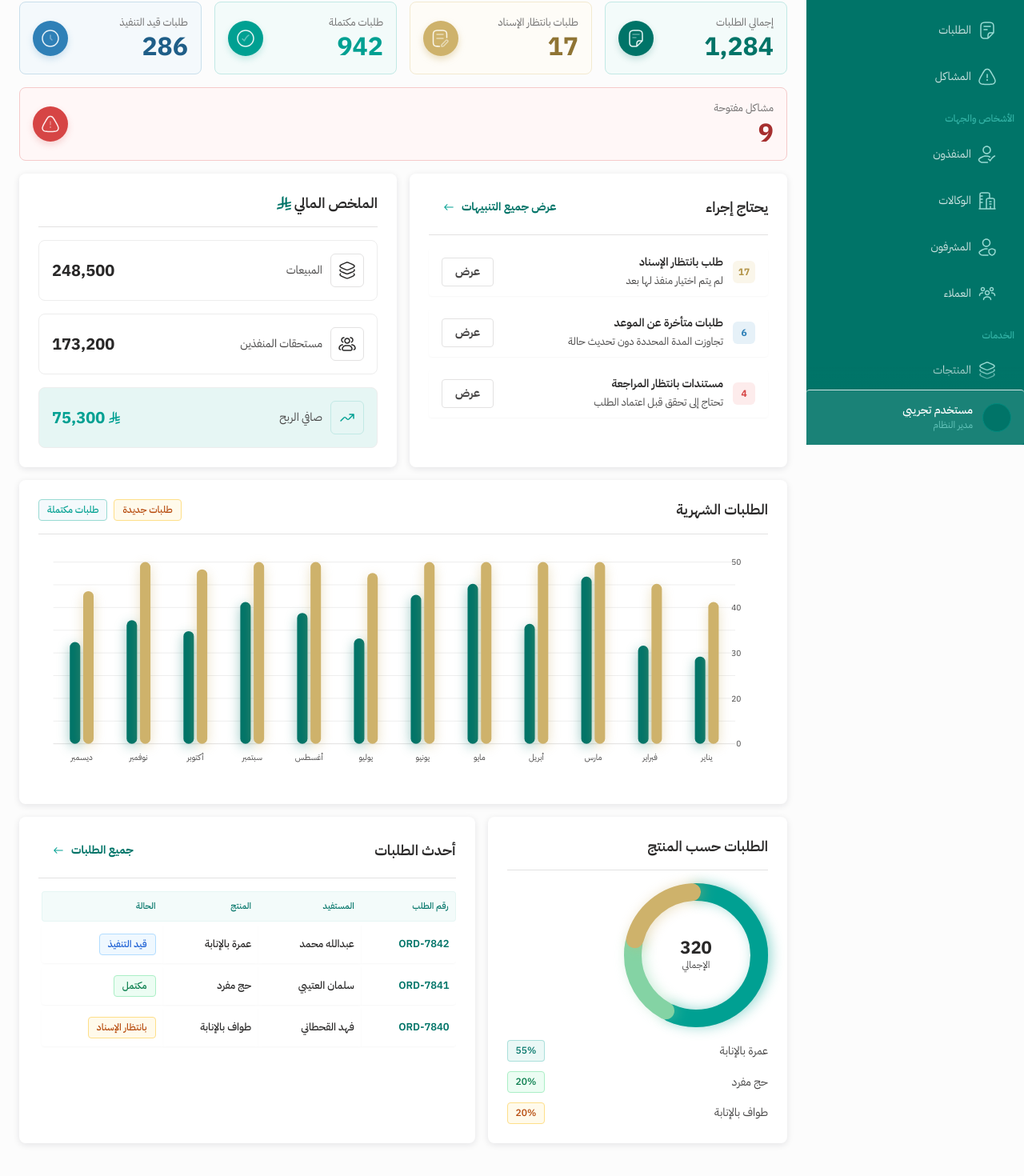
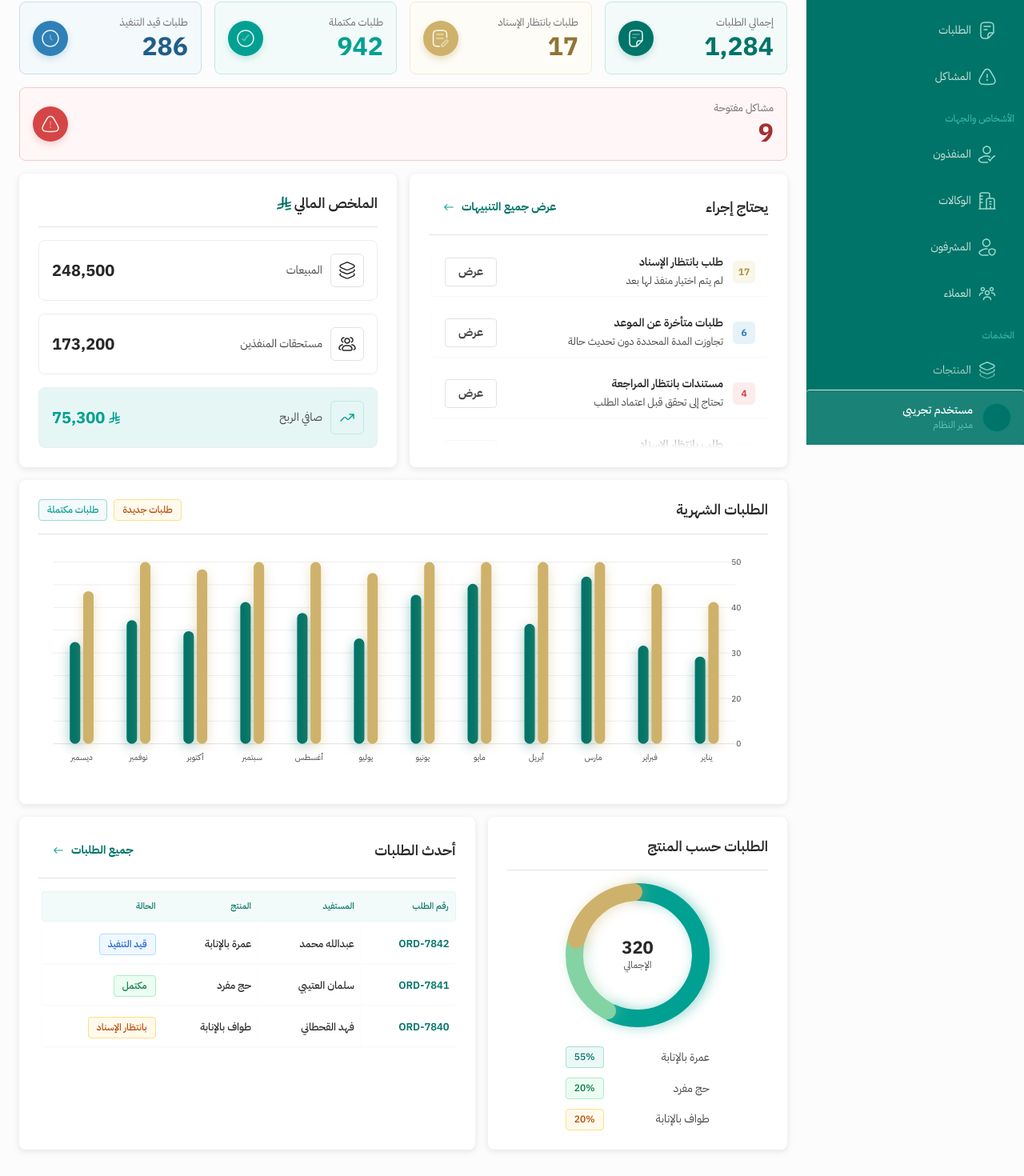
Before and after one commit to aljassemmalath/inaba, an Angular app: page /operations/home in a window 1280 px wide. Shown: the part 244-1714 px from the top of the page at 80% size. Built offline with nearby package versions, Linux system fonts and the light colour scheme.

Commit message:
Add scrollable duplicate action cards and center product donut layout

```diff
--- a/src/app/features/dashboard/components/orders-by-product-chart/orders-by-product-chart.component.scss
+++ b/src/app/features/dashboard/components/orders-by-product-chart/orders-by-product-chart.component.scss
@@ -1,6 +1,7 @@
-.donut-layout { display: flex; align-items: center; justify-content: space-between; gap: 16px; flex-wrap: wrap; }
+:host { display: flex; flex: 1 1 auto; align-items: center; justify-content: center; width: 100%; }
+.donut-layout { display: flex; align-items: center; justify-content: center; gap: 24px; flex-wrap: wrap; width: 100%; }
 .donut-visual { flex: 0 0 auto; }
-.donut-legend { display: flex; flex-direction: column; justify-content: center; gap: 12px; flex: 1 1 160px; }
+.donut-legend { display: flex; flex-direction: column; justify-content: center; gap: 12px; flex: 0 1 180px; }
 .legend-row { display: flex; align-items: center; gap: 10px; }
 .legend-label { font-size: var(--font-size-body-md); color: var(--text-secondary); flex: 1; }
 .donut-svg { display: block; max-width: 100%; height: auto; overflow: visible; }
@@ -12,6 +13,5 @@
 .donut-total { font-size: 22px; font-weight: 700; fill: var(--text-primary); font-family: var(--font-family-base); }
 .donut-sub { font-size: 12px; fill: var(--text-secondary); font-family: var(--font-family-base); }
 @media (max-width: 575.98px) {
-  .donut-layout { justify-content: center; }
   .donut-legend { flex: 1 1 100%; }
 }
--- a/src/app/features/dashboard/pages/home/home.component.html
+++ b/src/app/features/dashboard/pages/home/home.component.html
@@ -29,10 +29,13 @@
             <span>عرض جميع التنبيهات</span>
             <img src="assets/images/svg/Buttons/arrow-left.svg" alt="" aria-hidden="true" />
           </a>
-          <div class="d-flex flex-column gap-3">
-            @for (alert of alerts; track alert.title) {
-              <app-alert-card [count]="alert.count" [title]="alert.title" [description]="alert.description" [tone]="alert.tone" variant="elevated" modifierClass="dashboard-alert" />
-            }
+          <div class="alerts-scroll-wrap">
+            <div class="alerts-scroll d-flex flex-column gap-3">
+              @for (alert of alerts; track $index) {
+                <app-alert-card [count]="alert.count" [title]="alert.title" [description]="alert.description" [tone]="alert.tone" variant="elevated" modifierClass="dashboard-alert" />
+              }
+            </div>
+            <div class="alerts-scroll-fade" aria-hidden="true"></div>
           </div>
         </app-content-card>
       </div>
--- a/src/app/features/dashboard/pages/home/home.component.scss
+++ b/src/app/features/dashboard/pages/home/home.component.scss
@@ -67,6 +67,30 @@
 .riyal-title { width: 18px; height: 18px; display: inline-block; object-fit: contain; }
 .chart-header-badges { display: inline-flex; align-items: center; gap: 8px; flex-wrap: wrap; }
 
+.alerts-scroll-wrap {
+  position: relative;
+  display: flex;
+  flex: 1 1 0;
+  min-height: 0;
+}
+.alerts-scroll {
+  flex: 1 1 auto;
+  min-height: 0;
+  overflow-y: auto;
+  padding-inline-end: 4px;
+  padding-block-end: 4px;
+  scrollbar-width: thin;
+}
+.alerts-scroll app-alert-card { flex-shrink: 0; }
+.alerts-scroll-fade {
+  position: absolute;
+  inset-inline: 0;
+  bottom: 0;
+  height: 32px;
+  background: linear-gradient(to top, #fff 0%, rgba(255, 255, 255, 0) 100%);
+  pointer-events: none;
+}
+
 /* Refinements */
 :host ::ng-deep .content-card-body.h-100-card {
   height: 100%;
--- a/src/app/features/dashboard/pages/home/home.component.ts
+++ b/src/app/features/dashboard/pages/home/home.component.ts
@@ -51,7 +51,7 @@ export class HomeComponent {
     { title: 'طلبات قيد التنفيذ', value: '286', modifierClass: 'home-stat--in-progress', iconSrc: 'assets/images/svg/Home-page/requests-in-progress.svg' },
     { title: 'مشاكل مفتوحة', value: '9', modifierClass: 'home-stat--issues', iconSrc: 'assets/images/svg/Home-page/open-issues.svg' },
   ];
-  readonly alerts = DASHBOARD_ALERTS;
+  readonly alerts = [...DASHBOARD_ALERTS, ...DASHBOARD_ALERTS];
   readonly financial = FINANCIAL_SUMMARY;
   readonly monthlyOrders = MONTHLY_ORDERS;
   readonly productShares = PRODUCT_SHARES;
```
